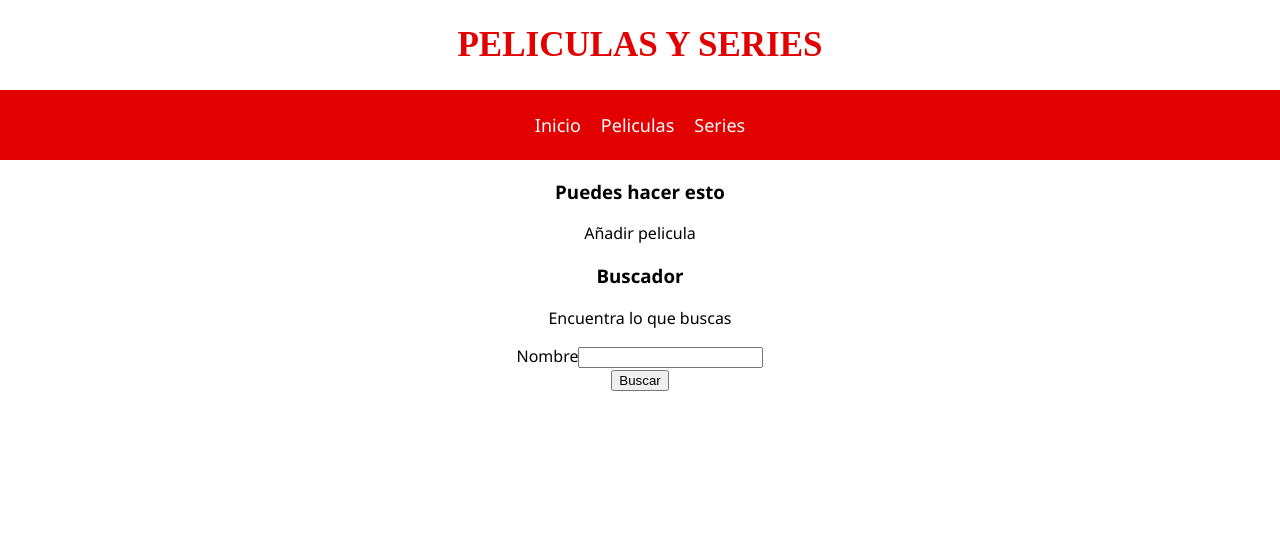
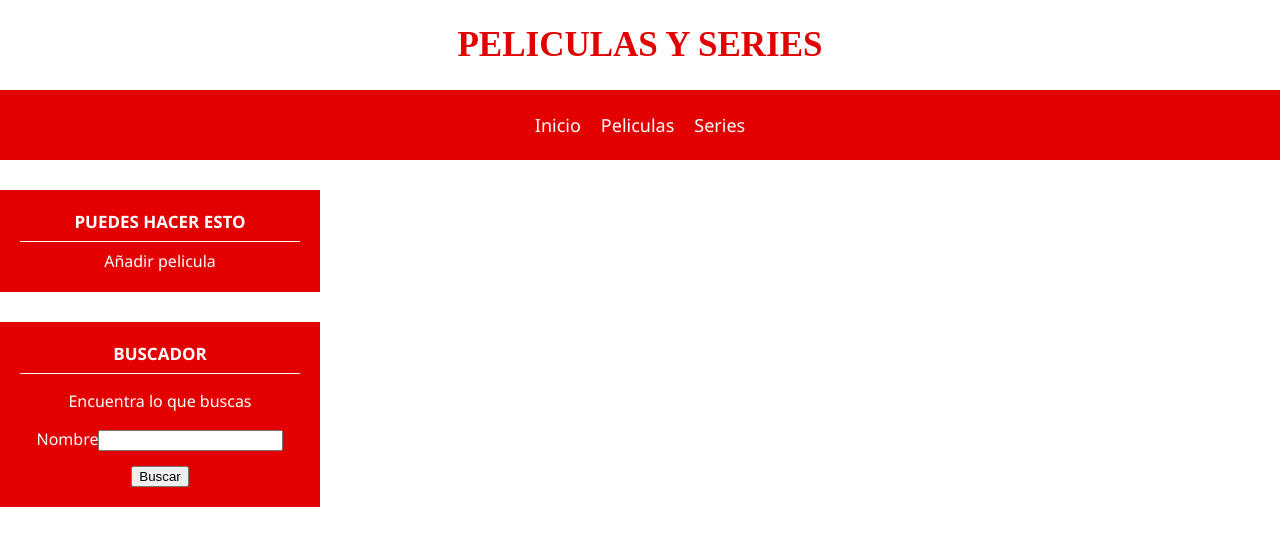
Before and after one commit to Gusy3/angular-pelis-series, an Angular app in the folder PelisySeries/: page / in a window 1280 px wide. Shown: the top 546 px of the page. Built offline with nearby package versions, Linux system fonts and the light colour scheme.

Commit message:
Añadido estilos para el sidebar

```diff
--- a/PelisySeries/src/assets/css/styles.css
+++ b/PelisySeries/src/assets/css/styles.css
@@ -62,3 +62,31 @@ body{
 #menu a:hover, .active{
     color: black !important;
 }
+
+/* SIDEBAR */
+
+#sidebar{
+    float: left;
+    width: 25%;
+}
+
+.sidebar-item{
+    background-color: #E20000;
+    color: white;
+    padding: 20px;
+    margin-top: 30px;
+}
+
+.sidebar-item h3{
+    text-transform: uppercase;
+    font-size: 17px;
+    margin: 0px;
+    border-bottom: 1px solid white;
+    padding-bottom: 8px;
+    margin-bottom: 8px;
+}
+
+.sidebar-item .btn{
+    margin: 0px auto;
+    margin-top: 15px;
+}
```
